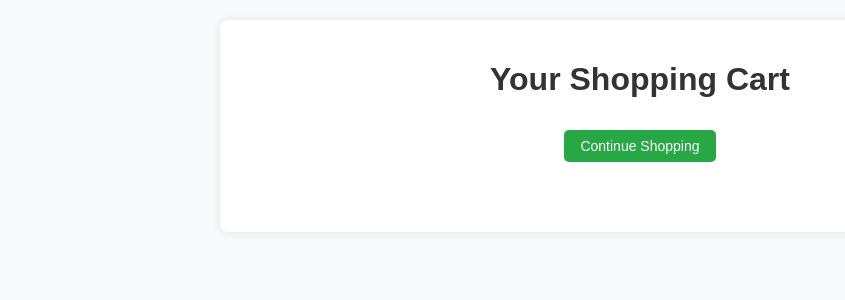
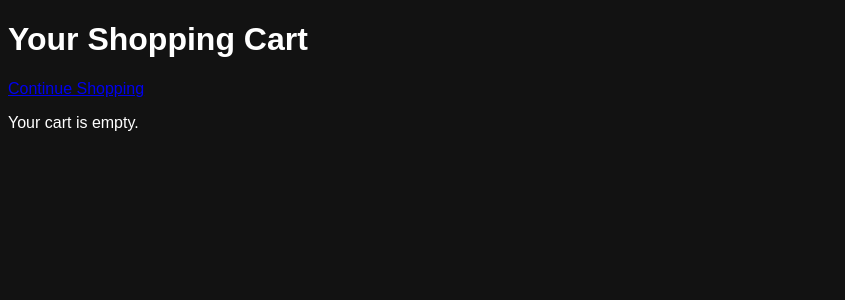
Before and after one commit to szekelya122/appProject, a PHP site: page /cart.php in a window 1280 px wide. Shown: the top 300 px of the page, without its empty margins (0-845 px from the left). Run offline with PHP 8.4, Linux system fonts and the light colour scheme.

Commit message:
Update cart.php

```diff
--- a/backend/cart.php
+++ b/backend/cart.php
@@ -45,72 +45,8 @@ foreach ($_SESSION['cart'] as $item) {
     <meta charset="UTF-8">
     <meta name="viewport" content="width=device-width, initial-scale=1.0">
     <title>Shopping Cart</title>
-    <link rel="stylesheet" href="../front/cart.css">
-    <style>
-        body {
-            font-family: Arial, sans-serif;
-            background-color: #f8f9fa;
-            margin: 0;
-            padding: 20px;
-            text-align: center;
-        }
-        .container {
-            max-width: 800px;
-            margin: auto;
-            background: white;
-            padding: 20px;
-            border-radius: 8px;
-            box-shadow: 0 0 10px rgba(0, 0, 0, 0.1);
-        }
-        h1 {
-            color: #333;
-        }
-        table {
-            width: 100%;
-            border-collapse: collapse;
-            margin-top: 20px;
-            background: white;
-        }
-        th, td {
-            padding: 12px;
-            text-align: center;
-            border-bottom: 1px solid #ddd;
-        }
-        th {
-            background-color: #007bff;
-            color: white;
-        }
-        td input {
-            width: 50px;
-            text-align: center;
-        }
-        .btn {
-            display: inline-block;
-            padding: 8px 16px;
-            margin-top: 10px;
-            border: none;
-            border-radius: 5px;
-            text-decoration: none;
-            font-size: 14px;
-            cursor: pointer;
-        }
-        .btn-primary {
-            background-color: #28a745;
-            color: white;
-        }
-        .btn-danger {
-            background-color: #dc3545;
-            color: white;
-        }
-        .btn:hover {
-            opacity: 0.8;
-        }
-        .total-row {
-            font-size: 18px;
-            font-weight: bold;
-            background-color: #f1f1f1;
-        }
-    </style>
+    <link rel="stylesheet" href="cart.css">
+
 </head>
 <body>
     <div class="container">
```
